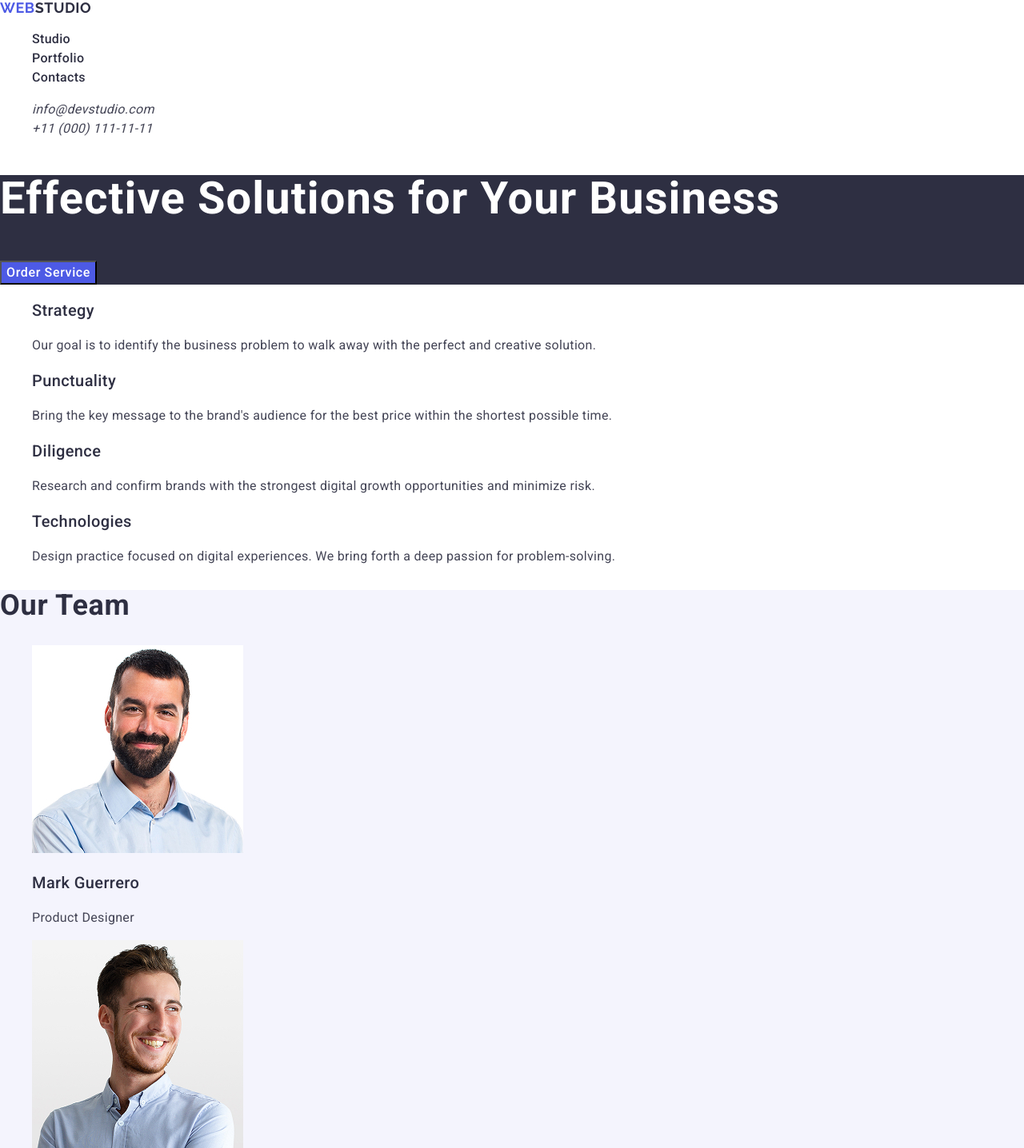
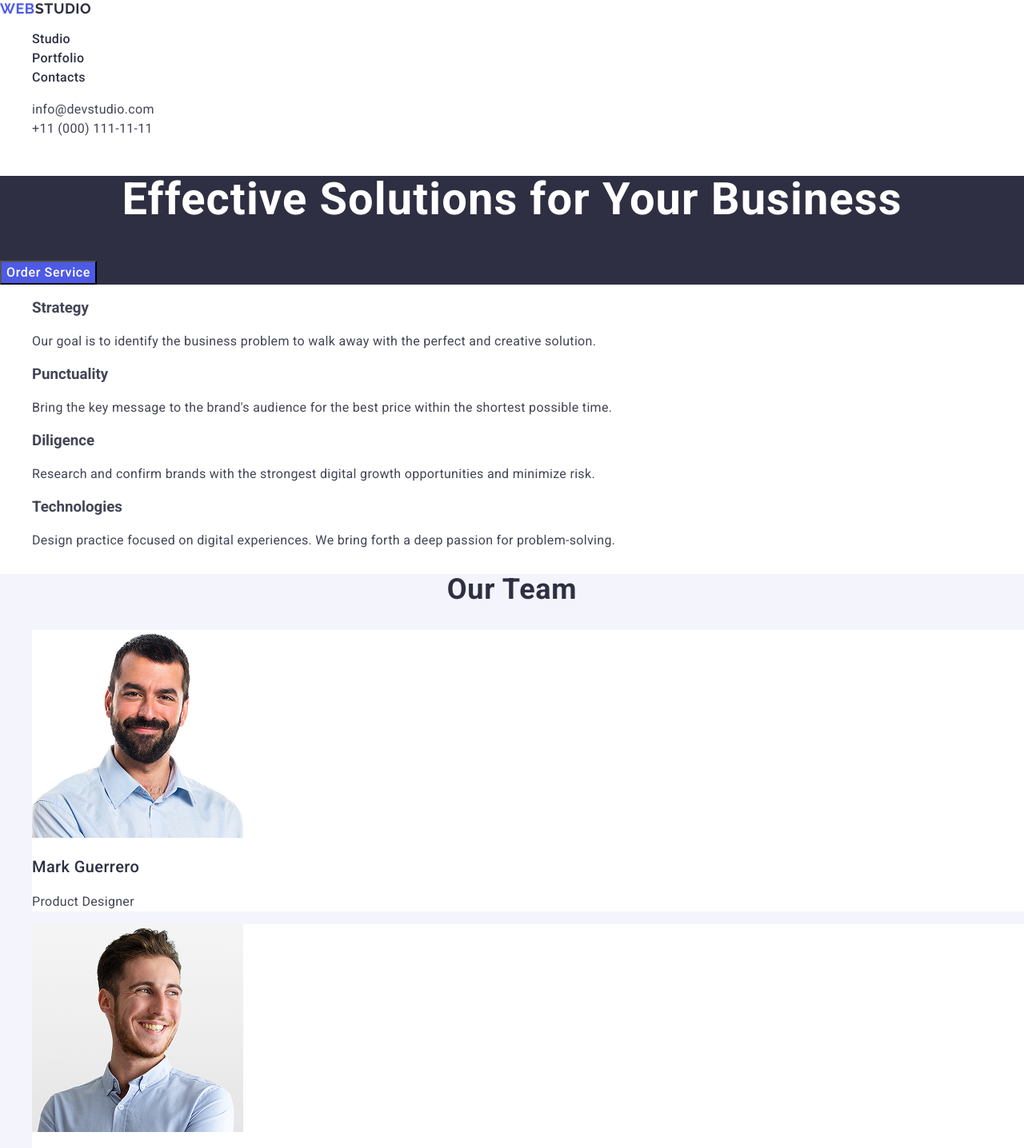
Before and after one commit to VictoriaRomanchenko/goit-markup-hw-02, a plain HTML site: page index.html in a window 1280 px wide. Shown: the top 1436 px of the page at 80% size. Drawn offline with nearby package versions, Linux system fonts and the light colour scheme.

Commit message:
styles.css

```diff
--- a/css/styles.css
+++ b/css/styles.css
@@ -1,5 +1,7 @@
 body {
     font-family: "Roboto", sans-serif;
+    color: #434455;
+    background-color: #FFFFFF;
 }
 
 a {
@@ -24,7 +26,7 @@ button {
     font-family: "Raleway", sans-serif;
     font-weight: 700;
     font-size: 18px;
-    line-height: 1.16;
+    line-height: 1.17;
     letter-spacing: 0.03em;
     text-transform: uppercase;
     color: #4d5ae5;
@@ -54,7 +56,9 @@ button {
 }
 
 
-.address {}
+.address {
+    font-style: normal;
+}
 
 .nav-address {}
 
@@ -76,7 +80,7 @@ button {
 
 /* #endregion header */
 
-/* #region header */
+/* #region hero */
 
 .hero {
     background: #2e2f42;
@@ -86,6 +90,7 @@ button {
     font-weight: 700;
     font-size: 56px;
     line-height: 1.07;
+    text-align: center;
     letter-spacing: 0.02em;
     color: #fff;
 }
@@ -103,19 +108,21 @@ button {
 .hero-btn:focus {
     background-color: #404bbf;
 }
-/* #endregion header */
+/* #endregion hero */
 
 /* #region description */
 
 .description {}
 
-.description-title {
+.description-title {}
+
+.description-subtitle {
     font-weight: 500;
     font-size: 20px;
     line-height: 1.2;
     letter-spacing: 0.02em;
     color: #2e2f42;
-}
+    }
 
 .description-list {}
 .description-item {}
@@ -141,12 +148,16 @@ button {
     font-weight: 700;
     font-size: 36px;
     line-height: 1.11;
+    text-align: center;
+    text-transform: capitalize;
     letter-spacing: 0.02em;
     color: #2e2f42;
 }
 
 .team-list {}
-.team-item {}
+.team-item {
+    background-color: #FFFFFF;
+}
 
 .team-subtitle {
     font-weight: 500;
@@ -174,6 +185,8 @@ button {
     font-weight: 700;
     font-size: 36px;
     line-height: 1.11;
+    text-align: center;
+    text-transform: capitalize;
     letter-spacing: 0.02em;
     color: #2e2f42;
 }
@@ -209,7 +222,7 @@ button {
     font-family: "Raleway", sans-serif;
     font-weight: 700;
     font-size: 18px;
-    line-height: 1.16;
+    line-height: 1.17;
     letter-spacing: 0.03em;
     text-transform: uppercase;
     color: #4d5ae5;
```
